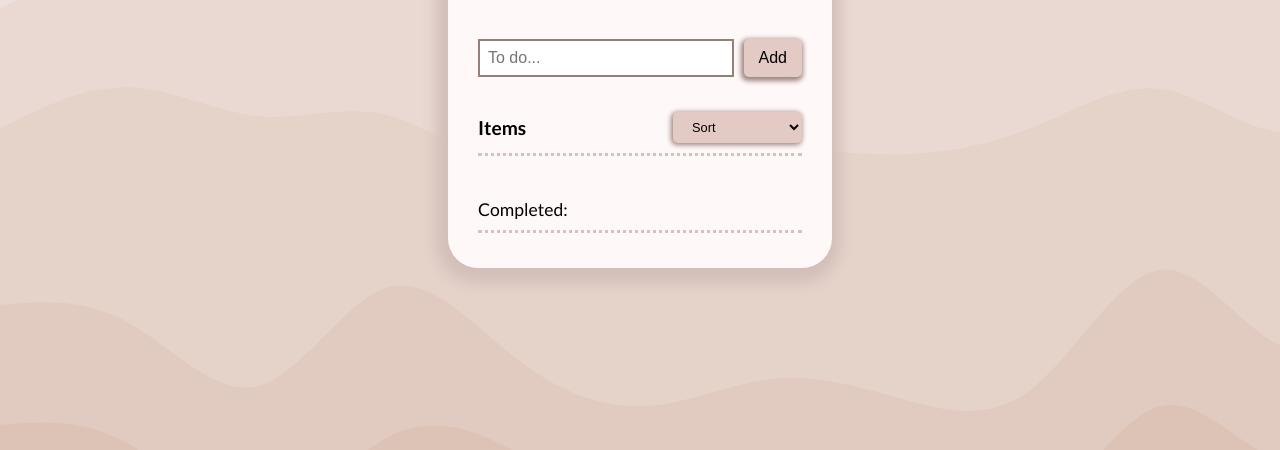
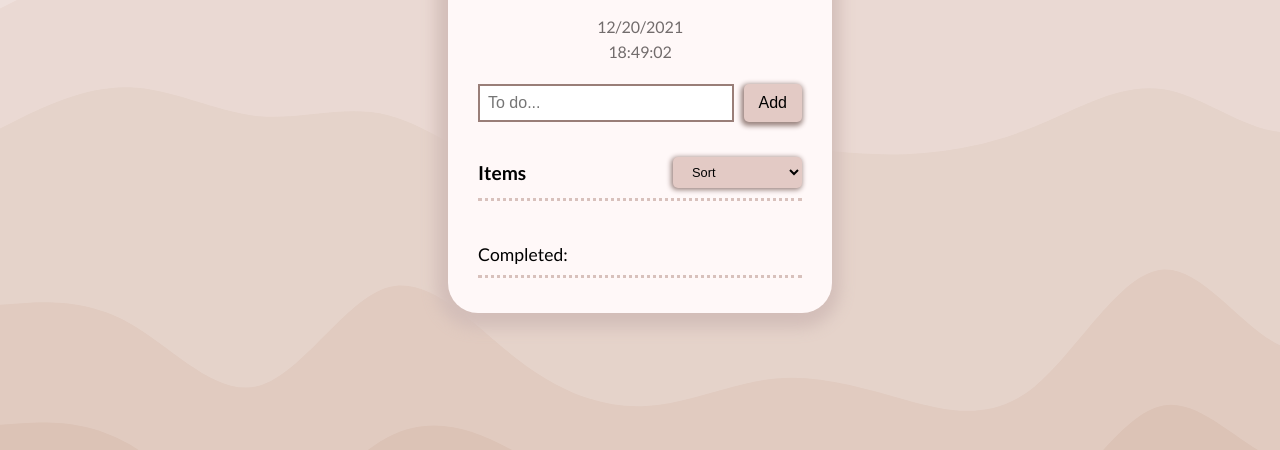
Before and after one commit to malin-nilsson/VanillaJS-Todo-App, a website: page index.html in a window 1280 px wide. Shown: the part 110-560 px from the top of the page. Drawn offline with Linux system fonts and the light colour scheme.

Commit message:
Show time and date

```diff
--- a/index.html
+++ b/index.html
@@ -25,6 +25,10 @@
                 <div class="pencil"></div>
             </div>
 
+            <div class="date"></div>
+
+            <div class="time"></div>
+
             <div class="input-container">
                 <form>
                     <input type="text" id="input" placeholder="To do..." />
--- a/js/main.js
+++ b/js/main.js
@@ -6,18 +6,41 @@ class Todo {
     }
 }
 
-
 let myTodos = JSON.parse(localStorage.getItem("todos")) || []; // Grab to-do items from local storage
 
 window.onload = function () {
     createHTMLforTodo()
+    startTime();
+    getDate();
     let addbutton = document.getElementById("add-btn"); // Grab the button
     addbutton.addEventListener("click", addNewTodo); // Add an event listener to listen for clicks
-
 }
 
 // Show current date and time
+function startTime() {
+    let timeContainer = document.querySelector(".time");
+    let time = new Date();
+    let hours = time.getHours();
+    let minutes = time.getMinutes();
+    let seconds = time.getSeconds();
+    minutes = checkTime(minutes);
+    seconds = checkTime(seconds);
+    let currentTime = hours + ":" + minutes + ":" + seconds;
+    timeContainer.innerHTML = currentTime;
+    setTimeout(startTime, 1000);
+}
 
+function checkTime(i) {
+    if (i < 10) {i = "0" + i};  // add zero in front of numbers < 10
+    return i;
+  }
+
+function getDate() {
+    let dateContainer = document.querySelector(".date");
+    let date = new Date();
+    let todaysDate = date.toLocaleDateString();
+    dateContainer.innerHTML = todaysDate;
+}
 
 // Create HTML for todo
 function createHTMLforTodo() {
--- a/scss/main.scss
+++ b/scss/main.scss
@@ -46,11 +46,12 @@ h3 {
 
 // Date Container
 
-#date-container p {
+.date,
+.time {
     text-align: center;
-    font-size: 0.9rem;
+    font-size: 1rem;
     padding: 0;
-    margin: 5px;
+    margin: 3px;
     color:rgb(114, 108, 108)
 }
 
@@ -232,7 +233,7 @@ form {
     display: flex;
     justify-content: flex-start;
     width: 100%;
-    margin: 25px 0px 0px;
+    margin: 20px 0px 0px;
 
     input {
         width: 100%;
```
Also changed, not shown: css/main.css.
